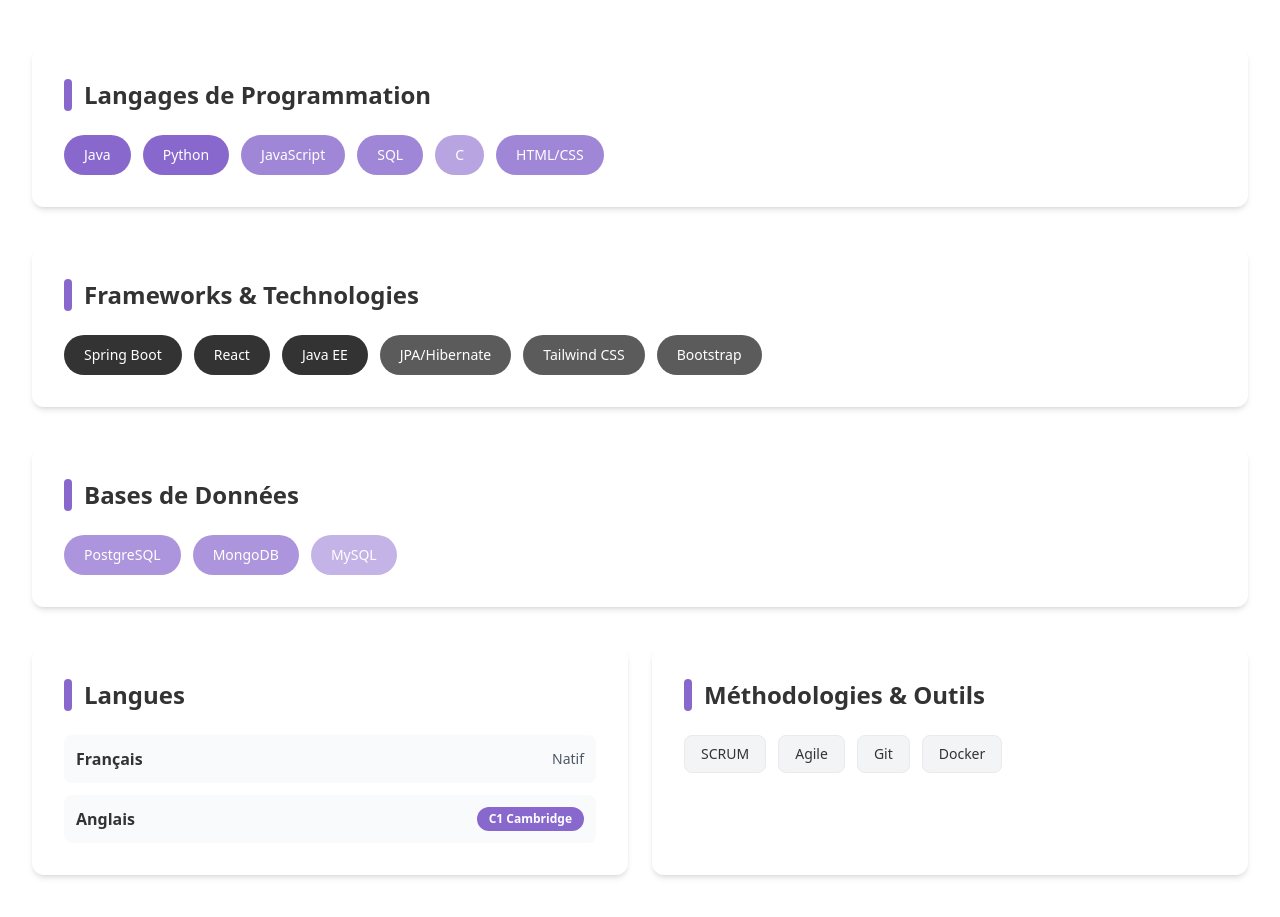
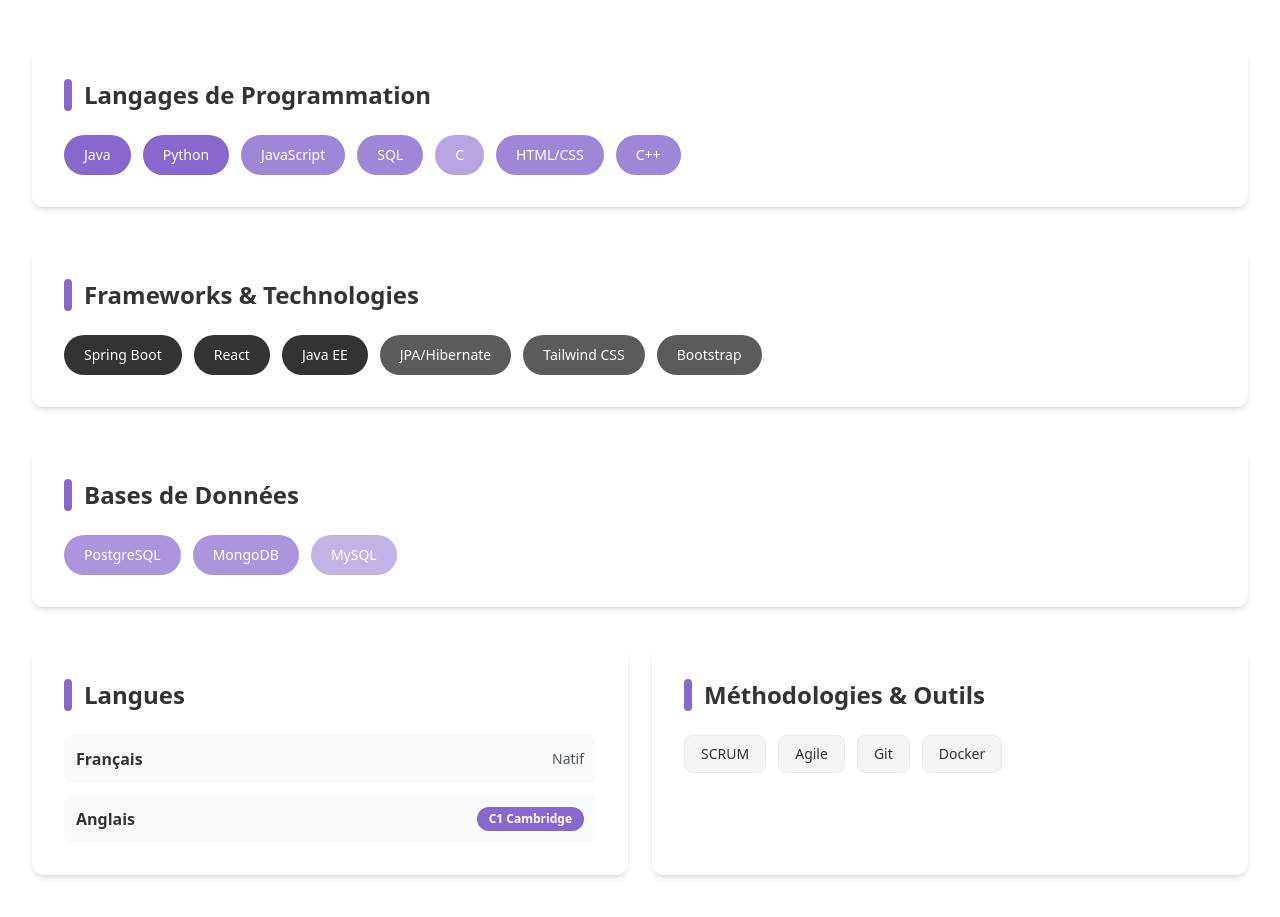
Before and after one commit to alexandredalaroy/alexandredalaroy.github.io, a website: page index.html in a window 1280 px wide. Shown: the part 3800-4717 px from the top of the page. Drawn offline with Linux system fonts and the light colour scheme.

Commit message:
modif competences

```diff
--- a/index.html
+++ b/index.html
@@ -419,6 +419,7 @@
                         <span class="px-5 py-2.5 bg-lavande-primaire/80 text-white font-medium rounded-full text-sm hover:bg-lavande-primaire/90 transition duration-200">SQL</span>
                         <span class="px-5 py-2.5 bg-lavande-primaire/60 text-white font-medium rounded-full text-sm hover:bg-lavande-primaire/70 transition duration-200">C</span>
                         <span class="px-5 py-2.5 bg-lavande-primaire/80 text-white font-medium rounded-full text-sm hover:bg-lavande-primaire/90 transition duration-200">HTML/CSS</span>
+                        <span class="px-5 py-2.5 bg-lavande-primaire/80 text-white font-medium rounded-full text-sm hover:bg-lavande-primaire/70 transition duration-200">C++</span>
                     </div>
                 </div>
 
```
Also changed, not shown: dist/output.css.
